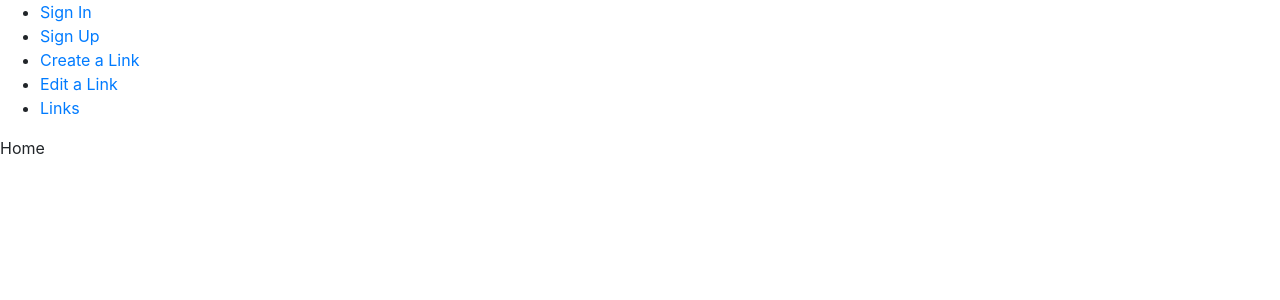
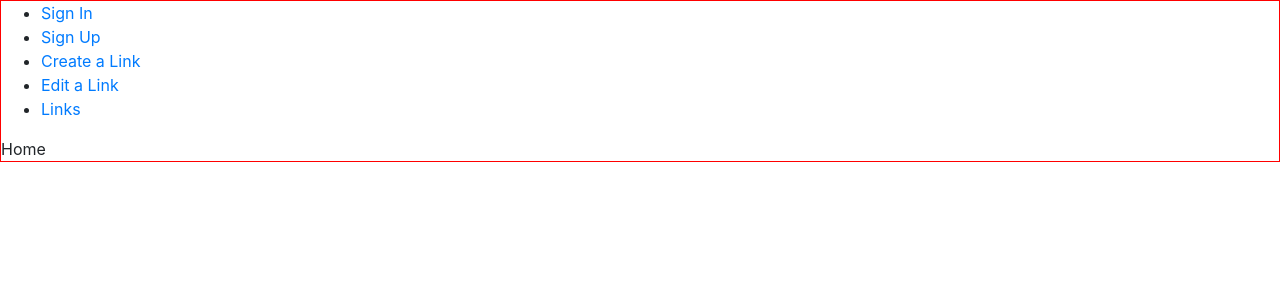
Before and after one commit to mohamedstt/Login-Frontend-React, a React (Create React App) app: page / in a window 1280 px wide. Shown: the top 300 px of the page. Built offline with nearby package versions, Linux system fonts and the light colour scheme.

Commit message:
Added SASS.

```diff
--- a/package.json
+++ b/package.json
@@ -32,5 +32,8 @@
       "last 1 firefox version",
       "last 1 safari version"
     ]
+  },
+  "devDependencies": {
+    "node-sass": "^4.14.1"
   }
 }
--- a/src/index.js
+++ b/src/index.js
@@ -2,7 +2,7 @@
 import ReactDOM from 'react-dom';
 import App from './App';
 
-import 'bootstrap/dist/css/bootstrap.min.css';
+import './main.scss';
 
 
 
--- /dev/null
+++ b/src/main.scss
@@ -0,0 +1,6 @@
+@import 'node_modules/bootstrap/scss/bootstrap.scss';
+
+
+body {
+  border: solid 1px red;
+}
```
Also changed, not shown: 1 other file (tests, documents, lock files or other folders).
